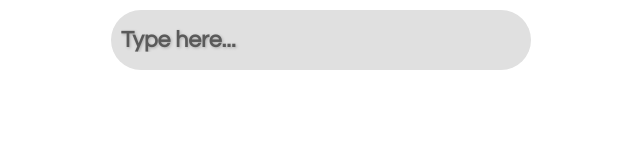
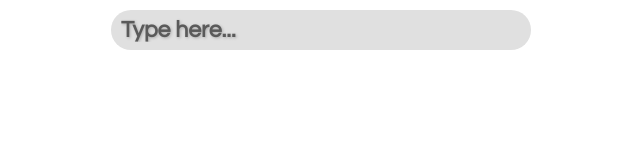
Before and after one commit to ai1/ai1.github.io, a plain HTML site: page multi-brows/multibrows.html in a window 1280 px wide. Shown: the whole page, without its empty margins (319-959 px from the left). Drawn offline with Linux system fonts and the light colour scheme.

Commit message:
Update multibrows.html

```diff
--- a/multi-brows/multibrows.html
+++ b/multi-brows/multibrows.html
@@ -14,7 +14,7 @@
 
 <table border="0" align="center" cellpadding="0">
 <tr><td>
-<input type="text" name="q" size="25" style="width:400px; height:40px; padding:10px; border-radius:40px; border:0px solid red; background:#E0E0E0; font-size:23px; color:#5A5A5A; outline:none; font-family:'Century Gothic'; font-weight:bold; text-shadow:1px 1px 3px #ADADAD;"
+<input type="text" name="q" size="25" style="width:400px; height:20px; padding:10px; border-radius:20px; border:0px solid red; background:#E0E0E0; font-size:23px; color:#5A5A5A; outline:none; font-family:'Century Gothic'; font-weight:bold; text-shadow:1px 1px 3px #ADADAD;"
 maxlength="255" value="Type here..."
 onfocus="if(this.value==this.defaultValue)this.value=''; this.style.color='#5A5A5A';" onblur="if(this.value=='')this.value=this.defaultValue; "/>
 <!--<input type="submit" value="Go!" />-->
```
